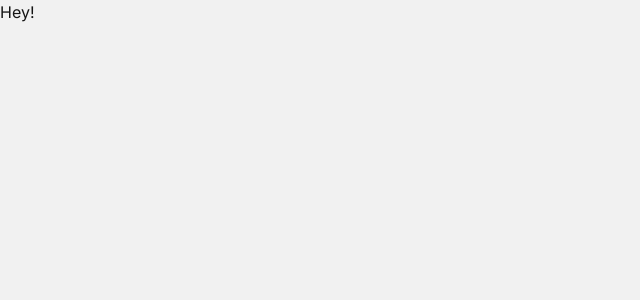
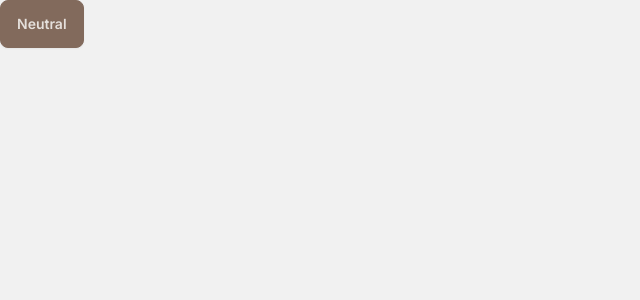
Before and after one commit to lidyadk/landlord-devdynamos, a Next.js app: page / in a window 1280 px wide. Shown: the top 300 px of the page, without its empty margins (0-640 px from the left). Built offline with nearby package versions, Linux system fonts and the light colour scheme.

Commit message:
finishing all initial setup

```diff
--- a/src/app/page.js
+++ b/src/app/page.js
@@ -1,5 +1,9 @@
 import Image from "next/image";
 
 export default function Home() {
-  return <main>Hey!</main>;
+  return (
+    <main>
+      <button class="btn btn-neutral">Neutral</button>
+    </main>
+  );
 }
```
